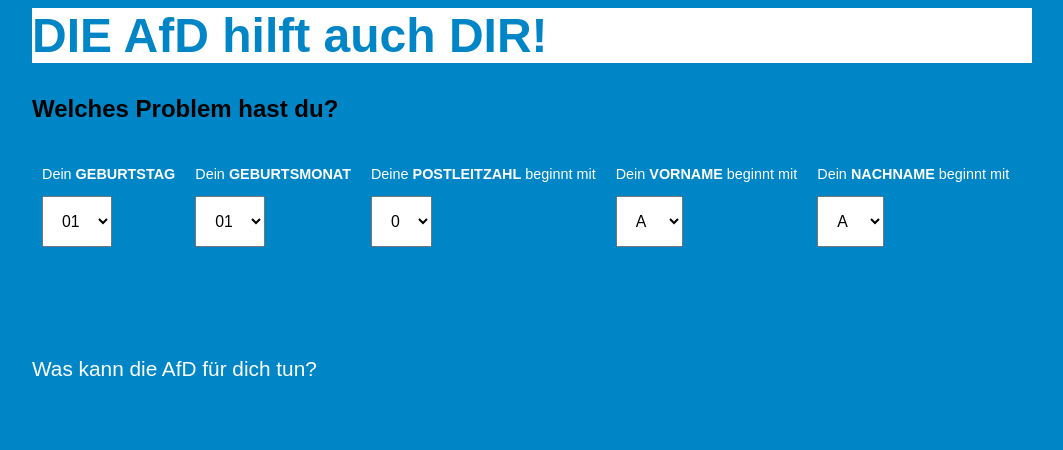
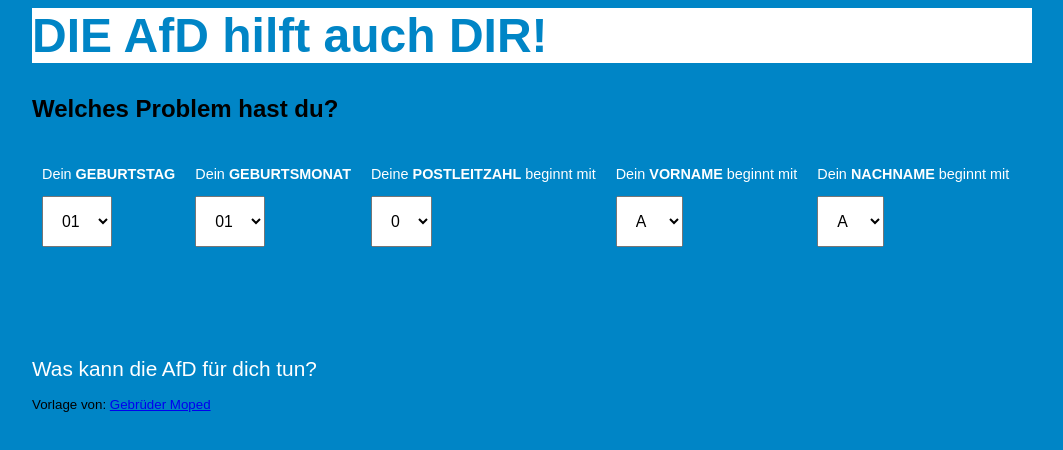
Before and after one commit to Leetcore/was-kann-die-afd-tun-, a plain HTML site: page index.htm in a window 1280 px wide. Shown: the whole page, without its empty margins (108-1171 px from the left). Drawn offline with Linux system fonts and the light colour scheme.

Commit message:
Update index.htm

```diff
--- a/index.htm
+++ b/index.htm
@@ -160,6 +160,7 @@
                     Was kann die AfD für dich tun?
                 </div>
             </p>
+            <p><small>Vorlage von: <a href="https://www.facebook.com/gebruedermoped/photos/a.488766169635.272450.22256839635/10154344796499636/?type=3&permPage=1" target="_blank">Gebrüder Moped</a></a></small></p>
         </div>
     </body>
 </html>
```
